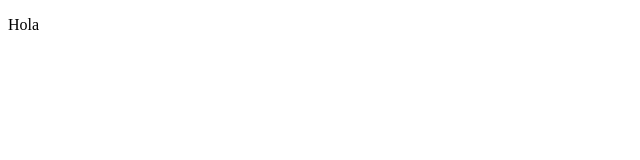
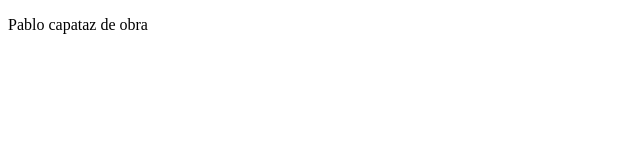
Before and after one commit to Maquinero123456/maquinero123456.github.io, a plain HTML site: page index.html in a window 1280 px wide. Shown: the whole page, without its empty margins (0-640 px from the left). Drawn offline with Linux system fonts and the light colour scheme.

Commit message:
Pablo capataz

```diff
--- a/index.html
+++ b/index.html
@@ -7,6 +7,6 @@
     <title>Wallet</title>
 </head>
 <body>
-    <p>Hola</p>
+    <p>Pablo capataz de obra</p>
 </body>
 </html>
```
